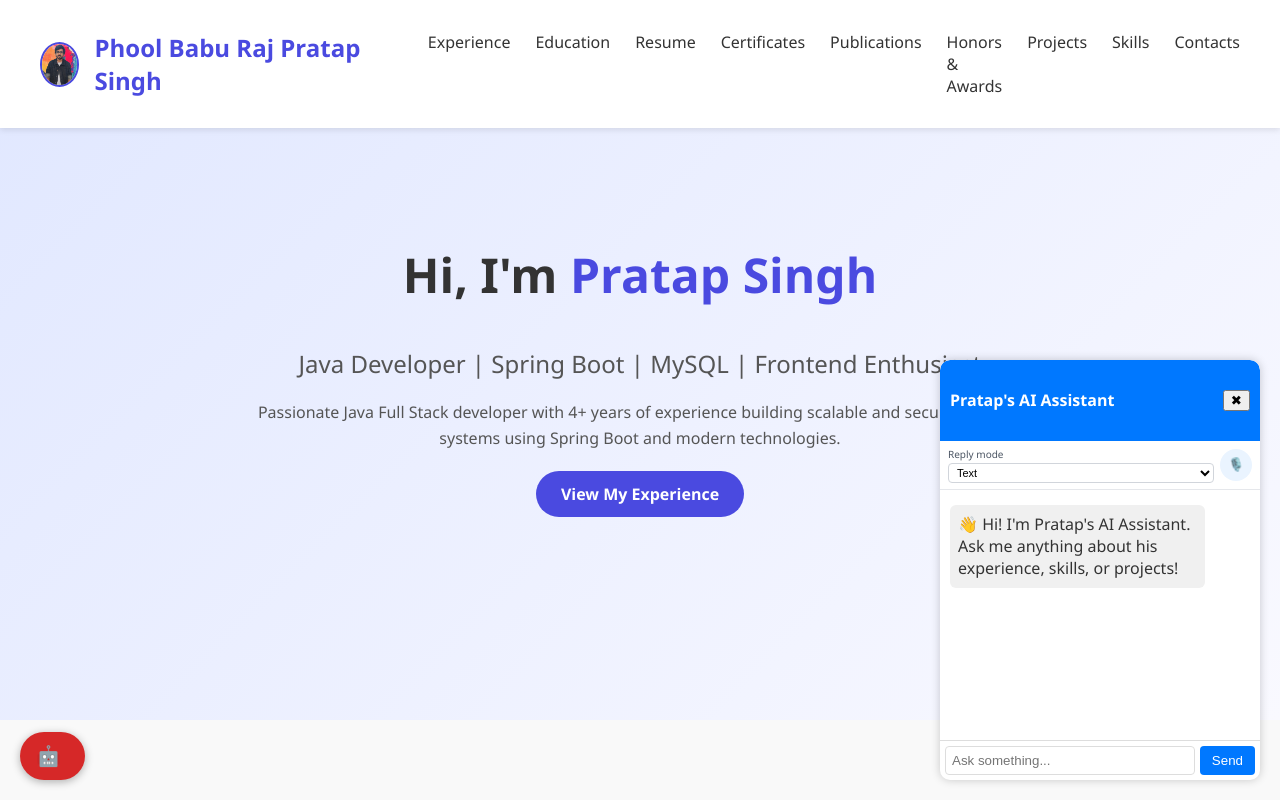
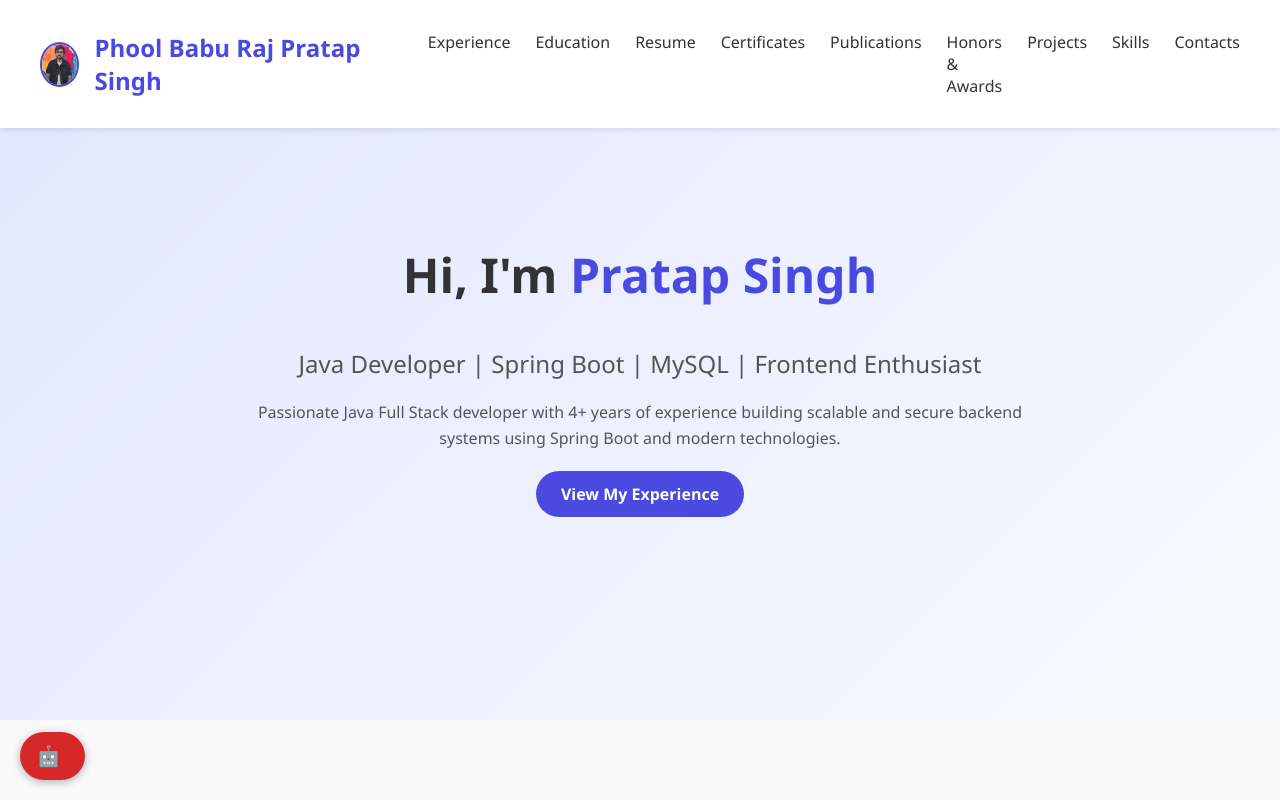
Before and after one commit to pratap8/pratap-profile, a React (Create React App) app: page / in a window 1280 px wide. Shown: the top 800 px of the page. Built offline with nearby package versions, Linux system fonts and the light colour scheme.

Commit message:
hide chatbot

```diff
--- a/src/pages/ProfilePage.jsx
+++ b/src/pages/ProfilePage.jsx
@@ -16,6 +16,7 @@ import Footer from "../components/Footer";
 import BugReport from "../components/BugReport";
 
 const ProfilePage = () => {
+  const showChatbot = process.env.REACT_APP_SHOW_CHATBOT === "true";
   return (
     <div>
       <Navbar />
@@ -31,7 +32,7 @@ const ProfilePage = () => {
       <Contact />
       <Footer />
       <BugReport />
-      <Chatbot />
+      {showChatbot && <Chatbot />}
       <FeedbackSuggestion />
     </div>
   );
```
